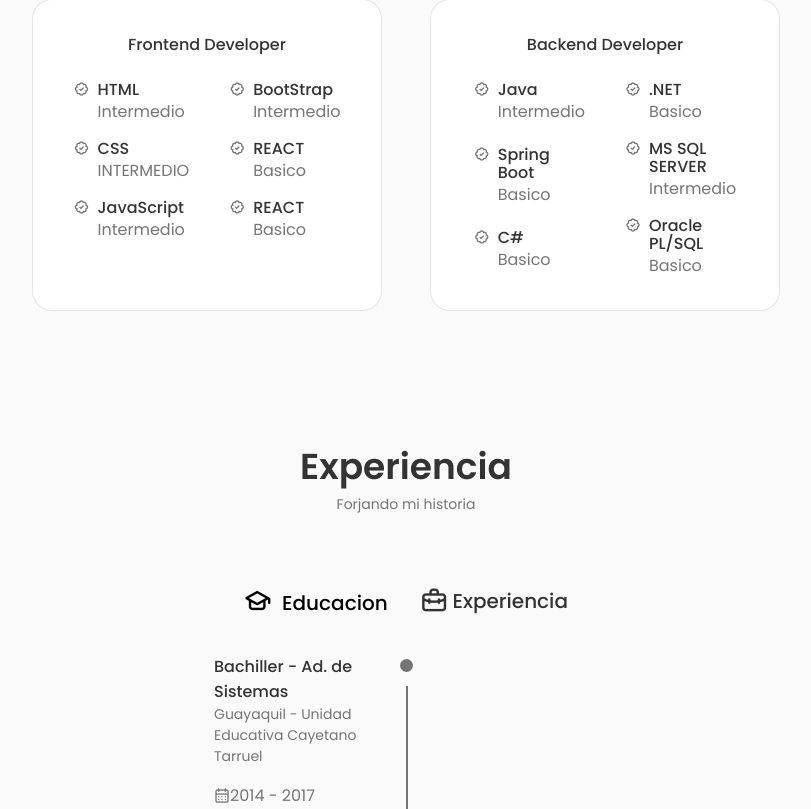
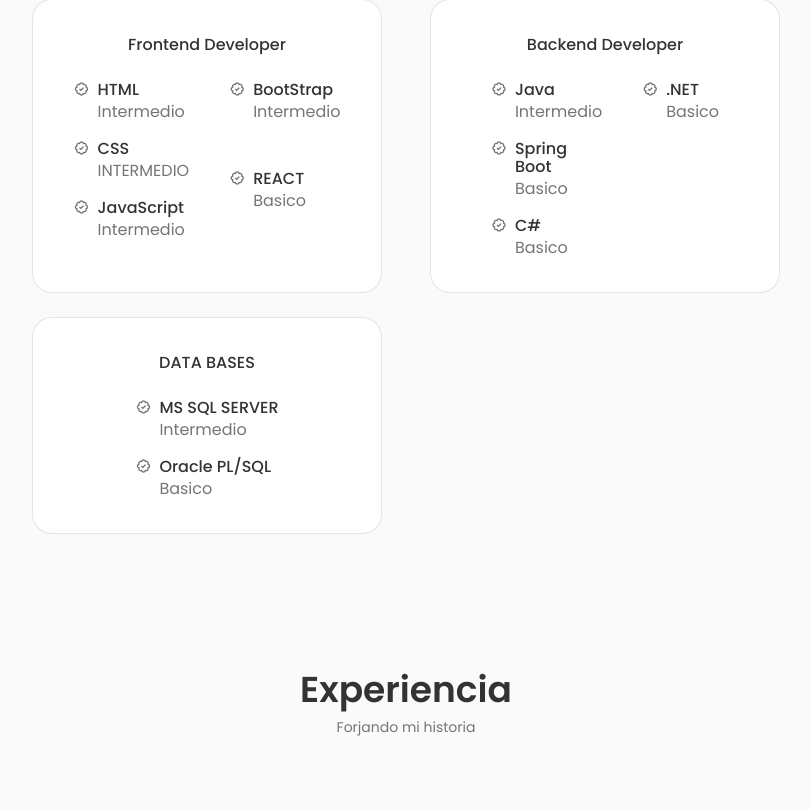
Before and after one commit to LeonardoFate/Portfolio-AV, a React (Create React App) app: page / in a window 1280 px wide. Shown: the part 1589-2398 px from the top of the page, without its empty margins (234-1045 px from the left). Built offline with nearby package versions, Linux system fonts and the light colour scheme.

Commit message:
CAMBIOS EN SKILLS

```diff
--- /dev/null
+++ b/src/components/skills/BD.jsx
@@ -0,0 +1,34 @@
+import React from 'react'
+
+const BD = () => {
+  return (
+    <div className="skills__content">
+      <h3 className="skills__title">DATA BASES</h3>
+
+      <div className="skills__box">
+        <div className="skills__group">
+
+          <div className="skills__data">
+            <i className="bx bx-badge-check"></i>
+
+            <div>
+              <h3 className="skills__name">MS SQL SERVER</h3>
+              <span className="skills__level">Intermedio</span>
+            </div>
+          </div>
+
+          <div className="skills__data">
+            <i className="bx bx-badge-check"></i>
+
+            <div>
+              <h3 className="skills__name">Oracle PL/SQL</h3>
+              <span className="skills__level">Basico</span>
+            </div>
+          </div>
+        </div>
+      </div>
+    </div>
+  )
+}
+
+export default BD
--- a/src/components/skills/Backend.jsx
+++ b/src/components/skills/Backend.jsx
@@ -45,27 +45,10 @@ const Backend = () => {
             </div>
           </div>
 
-          <div className="skills__data">
-            <i className="bx bx-badge-check"></i>
-
-            <div>
-              <h3 className="skills__name">MS SQL SERVER</h3>
-              <span className="skills__level">Intermedio</span>
-            </div>
-          </div>
-
-          <div className="skills__data">
-            <i className="bx bx-badge-check"></i>
-
-            <div>
-              <h3 className="skills__name">Oracle PL/SQL</h3>
-              <span className="skills__level">Basico</span>
-            </div>
-          </div>
         </div>
       </div>
     </div>
-  )
-}
+  );
+};
 
-export default Backend
+export default Backend;
--- a/src/components/skills/Frontend.jsx
+++ b/src/components/skills/Frontend.jsx
@@ -54,14 +54,7 @@ const Frontend = () => {
             </div>
           </div>
 
-          <div className="skills__data">
-            <i className="bx bx-badge-check"></i>
 
-            <div>
-              <h3 className="skills__name">REACT</h3>
-              <span className="skills__level">Basico</span>
-            </div>
-          </div>
 
         </div>
       </div>
--- a/src/components/skills/Skills.jsx
+++ b/src/components/skills/Skills.jsx
@@ -1,6 +1,7 @@
 import React from 'react';
 import Backend from './Backend';
 import Frontend from './Frontend';
+import BD from './BD';
 import './skills.css';
 const Skills = () => {
   return (
@@ -12,6 +13,8 @@ const Skills = () => {
 
     <Backend />
 
+    <BD/>
+
     </div>
 
   </section>
```
